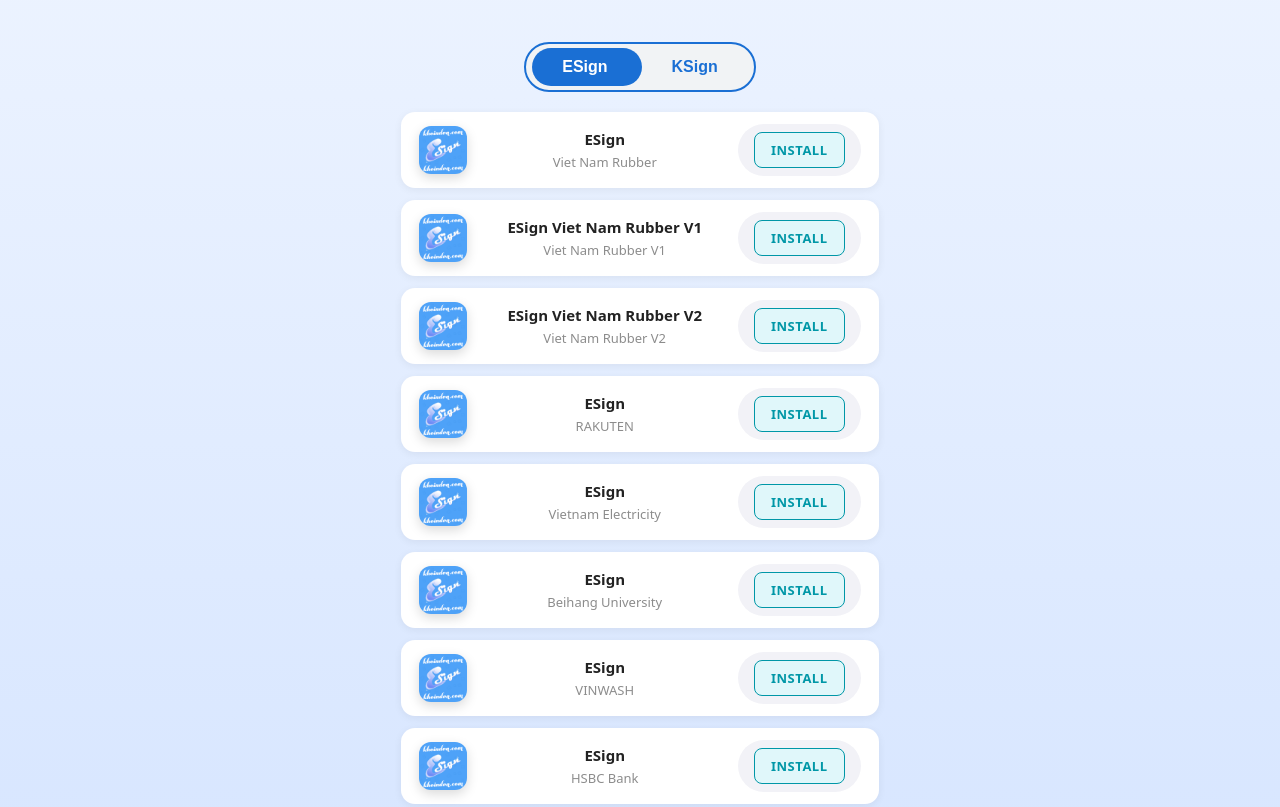
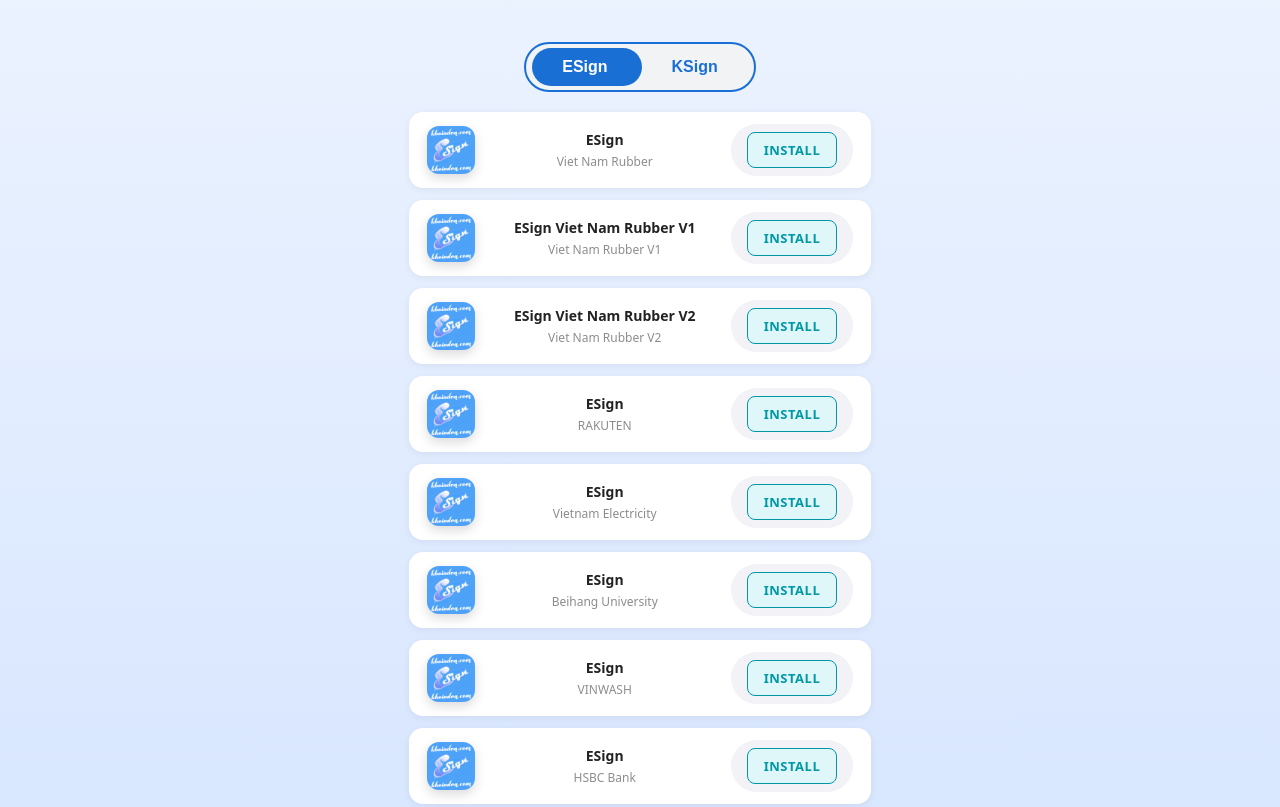
Before and after one commit to binhbun/webv1, a plain HTML site: page index.html in a window 1280 px wide. Shown: the part 864-1671 px from the top of the page. Drawn offline with Linux system fonts and the light colour scheme; no server answers; a script that the page names is missing.

Commit message:
Update index.html

```diff
--- a/index.html
+++ b/index.html
@@ -204,14 +204,14 @@
     }
 
     .app-title {
-        font-weight: 600;
-        font-size: 15px;
+        font-weight: 700;
+        font-size: 14px;
         color: #222;
         line-height: 1.3;
     }
 
     .app-sub {
-        font-size: 13px;
+        font-size: 12px;
         color: #666;
         margin-top: 4px;
     }
```
